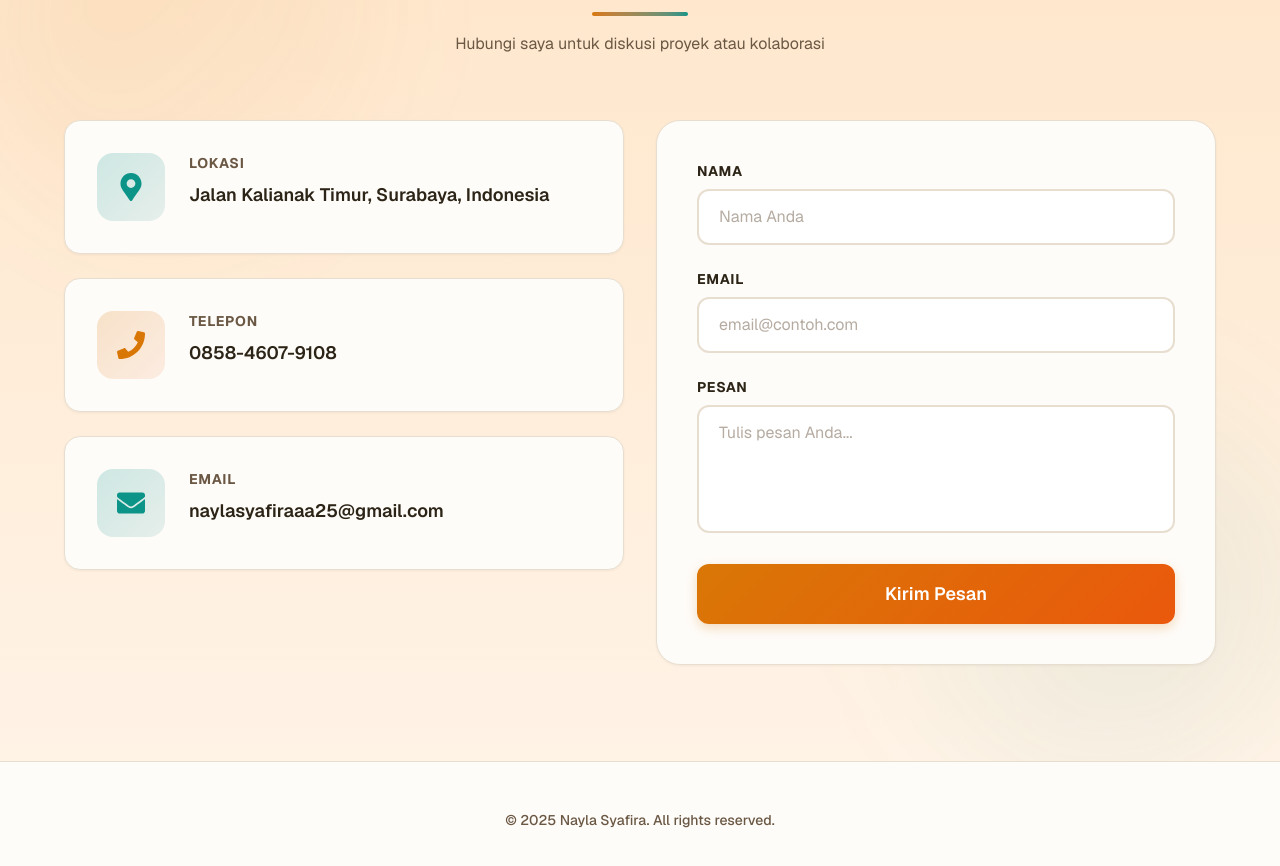
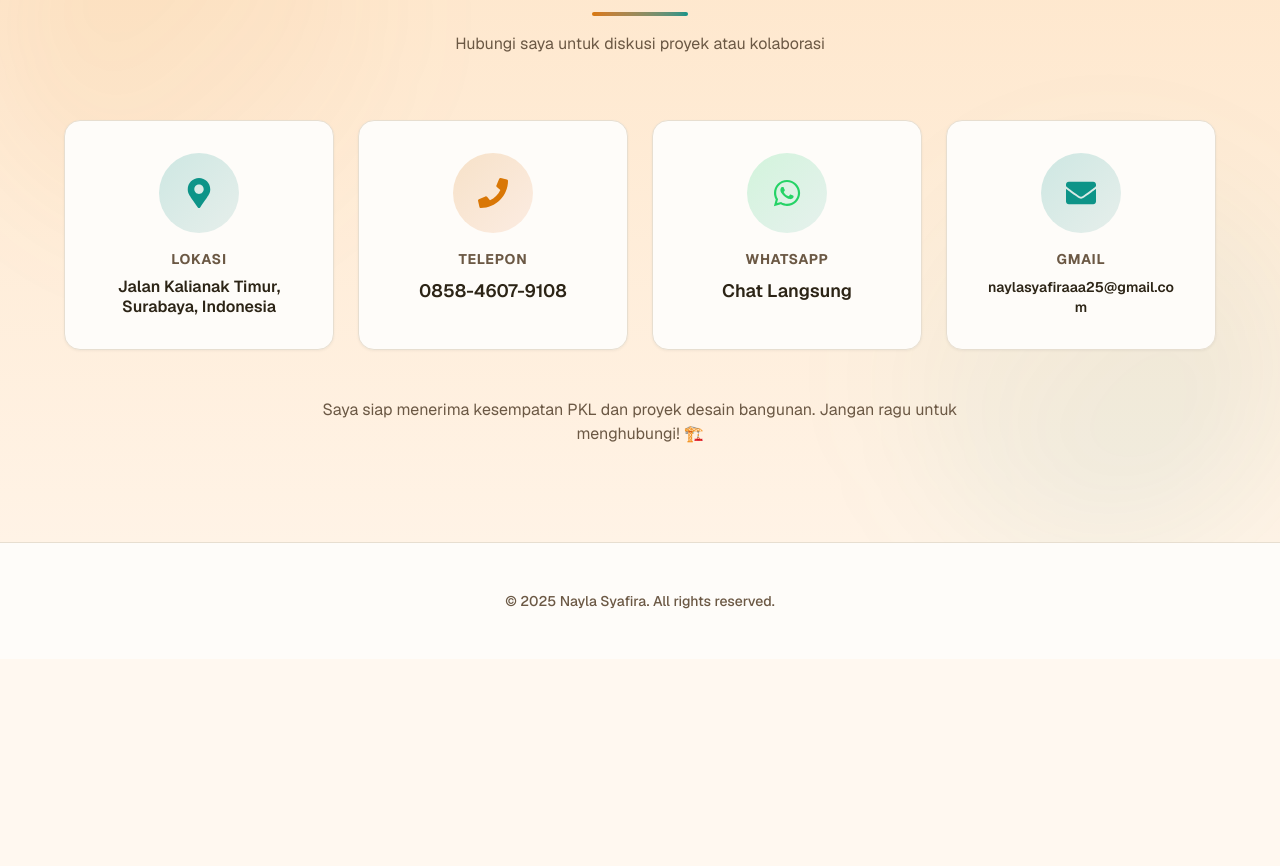
Before and after one commit to GARUDA-537/portofolio-cv-Fira, a Next.js app: page / in a window 1280 px wide. Shown: the part 4780-5646 px from the top of the page. After the commit the page ends 5439 px from the top, so only its background shows below. Built offline with nearby package versions, Linux system fonts and the light colour scheme.

Commit message:
Update: Hapus form contact, tambah WhatsApp & Gmail links

```diff
--- a/src/components/ContactSection.tsx
+++ b/src/components/ContactSection.tsx
@@ -1,4 +1,4 @@
-import { FaMapMarkerAlt, FaPhone, FaEnvelope } from 'react-icons/fa';
+import { FaMapMarkerAlt, FaPhone, FaEnvelope, FaWhatsapp } from 'react-icons/fa';
 
 export default function ContactSection() {
     return (
@@ -19,79 +19,50 @@ export default function ContactSection() {
                     </p>
                 </div>
 
-                <div className="grid grid-cols-1 md:grid-cols-2 gap-6 sm:gap-8 max-w-6xl mx-auto">
-                    {/* Contact Info */}
-                    <div className="space-y-4 sm:space-y-6">
-                        {/* Location */}
-                        <div className="glow-card p-5 sm:p-6 md:p-8 rounded-xl sm:rounded-2xl flex items-start gap-4 sm:gap-6 group hover:shadow-xl transition-all">
-                            <div className="p-3 sm:p-4 md:p-5 rounded-xl sm:rounded-2xl bg-gradient-to-br from-[#0D9488]/20 to-[#0F766E]/10 text-[#0D9488] group-hover:scale-110 transition-transform flex-shrink-0">
-                                <FaMapMarkerAlt size={20} className="sm:w-6 sm:h-6 md:w-7 md:h-7" />
-                            </div>
-                            <div className="flex-1">
-                                <p className="text-xs sm:text-sm text-[#6B5844] mb-1 sm:mb-2 font-bold uppercase tracking-wider">Lokasi</p>
-                                <p className="font-semibold text-base sm:text-lg text-[#2C2416]">Jalan Kalianak Timur, Surabaya, Indonesia</p>
-                            </div>
+                {/* Contact Cards Grid */}
+                <div className="grid grid-cols-1 sm:grid-cols-2 lg:grid-cols-4 gap-4 sm:gap-6 max-w-6xl mx-auto">
+                    {/* Location */}
+                    <div className="glow-card p-6 sm:p-8 rounded-2xl text-center group hover:shadow-xl transition-all">
+                        <div className="w-16 h-16 sm:w-20 sm:h-20 mx-auto mb-4 rounded-full bg-gradient-to-br from-[#0D9488]/20 to-[#0F766E]/10 flex items-center justify-center group-hover:scale-110 transition-transform">
+                            <FaMapMarkerAlt className="text-[#0D9488] text-2xl sm:text-3xl" />
                         </div>
-
-                        {/* Phone */}
-                        <a href="tel:+6285846079108" className="glow-card p-5 sm:p-6 md:p-8 rounded-xl sm:rounded-2xl flex items-start gap-4 sm:gap-6 group hover:shadow-xl transition-all block">
-                            <div className="p-3 sm:p-4 md:p-5 rounded-xl sm:rounded-2xl bg-gradient-to-br from-[#D97706]/20 to-[#EA580C]/10 text-[#D97706] group-hover:scale-110 transition-transform flex-shrink-0">
-                                <FaPhone size={20} className="sm:w-6 sm:h-6 md:w-7 md:h-7" />
-                            </div>
-                            <div className="flex-1">
-                                <p className="text-xs sm:text-sm text-[#6B5844] mb-1 sm:mb-2 font-bold uppercase tracking-wider">Telepon</p>
-                                <p className="font-semibold text-base sm:text-lg text-[#2C2416] group-hover:text-[#D97706] transition-colors">0858-4607-9108</p>
-                            </div>
-                        </a>
-
-                        {/* Email */}
-                        <a href="mailto:naylasyafiraaa25@gmail.com" className="glow-card p-5 sm:p-6 md:p-8 rounded-xl sm:rounded-2xl flex items-start gap-4 sm:gap-6 group hover:shadow-xl transition-all block">
-                            <div className="p-3 sm:p-4 md:p-5 rounded-xl sm:rounded-2xl bg-gradient-to-br from-[#0D9488]/20 to-[#0F766E]/10 text-[#0D9488] group-hover:scale-110 transition-transform flex-shrink-0">
-                                <FaEnvelope size={20} className="sm:w-6 sm:h-6 md:w-7 md:h-7" />
-                            </div>
-                            <div className="flex-1">
-                                <p className="text-xs sm:text-sm text-[#6B5844] mb-1 sm:mb-2 font-bold uppercase tracking-wider">Email</p>
-                                <p className="font-semibold text-sm sm:text-base md:text-lg text-[#2C2416] group-hover:text-[#0D9488] transition-colors break-all">naylasyafiraaa25@gmail.com</p>
-                            </div>
-                        </a>
+                        <p className="text-xs sm:text-sm text-[#6B5844] mb-2 font-bold uppercase tracking-wider">Lokasi</p>
+                        <p className="font-semibold text-sm sm:text-base text-[#2C2416] leading-tight">Jalan Kalianak Timur, Surabaya, Indonesia</p>
                     </div>
 
-                    {/* Contact Form */}
-                    <form className="space-y-4 sm:space-y-6 glow-card p-6 sm:p-8 md:p-10 rounded-2xl sm:rounded-3xl shadow-xl border-2 border-[#E7DED0]">
-                        <div className="space-y-2">
-                            <label htmlFor="name" className="block text-xs sm:text-sm font-bold text-[#2C2416] mb-2 uppercase tracking-wider">Nama</label>
-                            <input
-                                type="text"
-                                id="name"
-                                className="w-full bg-white border-2 border-[#E7DED0] rounded-lg sm:rounded-xl px-4 sm:px-5 py-2.5 sm:py-3.5 text-sm sm:text-base text-[#2C2416] focus:outline-none focus:border-[#D97706] focus:ring-2 focus:ring-[#D97706]/20 transition-all placeholder:text-[#6B5844]/50"
-                                placeholder="Nama Anda"
-                            />
+                    {/* Phone */}
+                    <a href="tel:+6285846079108" className="glow-card p-6 sm:p-8 rounded-2xl text-center group hover:shadow-xl transition-all block">
+                        <div className="w-16 h-16 sm:w-20 sm:h-20 mx-auto mb-4 rounded-full bg-gradient-to-br from-[#D97706]/20 to-[#EA580C]/10 flex items-center justify-center group-hover:scale-110 transition-transform">
+                            <FaPhone className="text-[#D97706] text-2xl sm:text-3xl" />
                         </div>
+                        <p className="text-xs sm:text-sm text-[#6B5844] mb-2 font-bold uppercase tracking-wider">Telepon</p>
+                        <p className="font-semibold text-base sm:text-lg text-[#2C2416] group-hover:text-[#D97706] transition-colors">0858-4607-9108</p>
+                    </a>
 
-                        <div className="space-y-2">
-                            <label htmlFor="email" className="block text-xs sm:text-sm font-bold text-[#2C2416] mb-2 uppercase tracking-wider">Email</label>
-                            <input
-                                type="email"
-                                id="email"
-                                className="w-full bg-white border-2 border-[#E7DED0] rounded-lg sm:rounded-xl px-4 sm:px-5 py-2.5 sm:py-3.5 text-sm sm:text-base text-[#2C2416] focus:outline-none focus:border-[#0D9488] focus:ring-2 focus:ring-[#0D9488]/20 transition-all placeholder:text-[#6B5844]/50"
-                                placeholder="email@contoh.com"
-                            />
+                    {/* WhatsApp */}
+                    <a href="https://wa.me/qr/KZ6XXI4ONBFWC1" target="_blank" rel="noopener noreferrer" className="glow-card p-6 sm:p-8 rounded-2xl text-center group hover:shadow-xl transition-all block hover:bg-gradient-to-br hover:from-[#25D366]/10 hover:to-[#25D366]/5">
+                        <div className="w-16 h-16 sm:w-20 sm:h-20 mx-auto mb-4 rounded-full bg-gradient-to-br from-[#25D366]/20 to-[#128C7E]/10 flex items-center justify-center group-hover:scale-110 transition-transform">
+                            <FaWhatsapp className="text-[#25D366] text-2xl sm:text-3xl" />
                         </div>
+                        <p className="text-xs sm:text-sm text-[#6B5844] mb-2 font-bold uppercase tracking-wider">WhatsApp</p>
+                        <p className="font-semibold text-base sm:text-lg text-[#2C2416] group-hover:text-[#25D366] transition-colors">Chat Langsung</p>
+                    </a>
 
-                        <div className="space-y-2">
-                            <label htmlFor="message" className="block text-xs sm:text-sm font-bold text-[#2C2416] mb-2 uppercase tracking-wider">Pesan</label>
-                            <textarea
-                                id="message"
-                                rows={4}
-                                className="w-full bg-white border-2 border-[#E7DED0] rounded-lg sm:rounded-xl px-4 sm:px-5 py-2.5 sm:py-3.5 text-sm sm:text-base text-[#2C2416] focus:outline-none focus:border-[#D97706] focus:ring-2 focus:ring-[#D97706]/20 transition-all placeholder:text-[#6B5844]/50 resize-none"
-                                placeholder="Tulis pesan Anda..."
-                            ></textarea>
+                    {/* Email/Gmail */}
+                    <a href="https://mail.google.com/mail/?view=cm&fs=1&to=naylasyafiraaa25@gmail.com" target="_blank" rel="noopener noreferrer" className="glow-card p-6 sm:p-8 rounded-2xl text-center group hover:shadow-xl transition-all block">
+                        <div className="w-16 h-16 sm:w-20 sm:h-20 mx-auto mb-4 rounded-full bg-gradient-to-br from-[#0D9488]/20 to-[#0F766E]/10 flex items-center justify-center group-hover:scale-110 transition-transform">
+                            <FaEnvelope className="text-[#0D9488] text-2xl sm:text-3xl" />
                         </div>
+                        <p className="text-xs sm:text-sm text-[#6B5844] mb-2 font-bold uppercase tracking-wider">Gmail</p>
+                        <p className="font-semibold text-xs sm:text-sm text-[#2C2416] group-hover:text-[#0D9488] transition-colors break-all px-2">naylasyafiraaa25@gmail.com</p>
+                    </a>
+                </div>
 
-                        <button type="submit" className="w-full btn-primary py-3 sm:py-4 rounded-lg sm:rounded-xl font-bold text-base sm:text-lg hover:shadow-xl transition-all">
-                            Kirim Pesan
-                        </button>
-                    </form>
+                {/* Additional Info */}
+                <div className="text-center mt-10 sm:mt-12">
+                    <p className="text-sm sm:text-base text-[#6B5844] max-w-2xl mx-auto">
+                        Saya siap menerima kesempatan PKL dan proyek desain bangunan. Jangan ragu untuk menghubungi! 🏗️
+                    </p>
                 </div>
             </div>
         </section>
```
